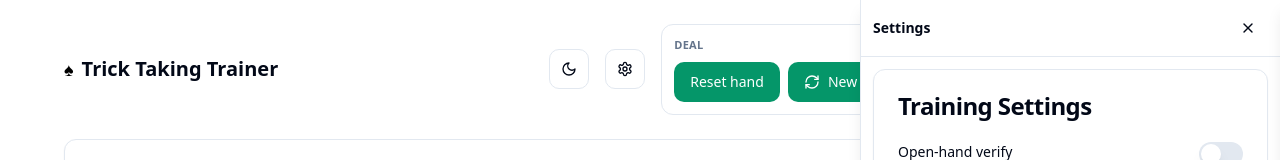
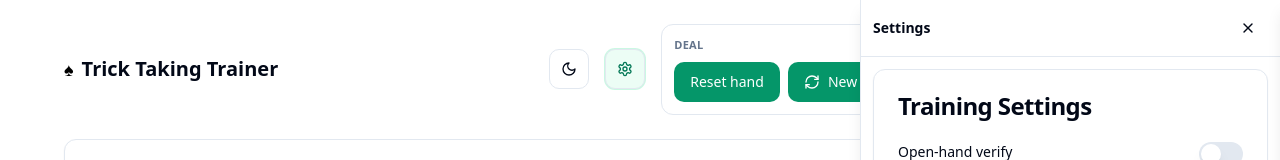
Before and after one commit to gsingh93/trick-taking-trainer, a React (Vite) app: page / in a window 1280 px wide. Shown: the top 160 px of the page. Built offline with nearby package versions, Linux system fonts and the light colour scheme; the HTML template or start-up script is replaced by a standard one.

Commit message:
Highlight settings button

```diff
--- a/src/App.tsx
+++ b/src/App.tsx
@@ -1765,6 +1765,7 @@ export default function App() {
               type="button"
               variant="outline"
               size="icon"
+              className="bg-emerald-50 text-emerald-700 ring-1 ring-emerald-200/60 hover:bg-emerald-100 dark:bg-emerald-950/40 dark:text-emerald-200 dark:ring-emerald-400/30"
               aria-label={settingsOpen ? "Close settings panel" : "Open settings panel"}
               onClick={() => setSettingsOpen((value) => !value)}
             >
```
